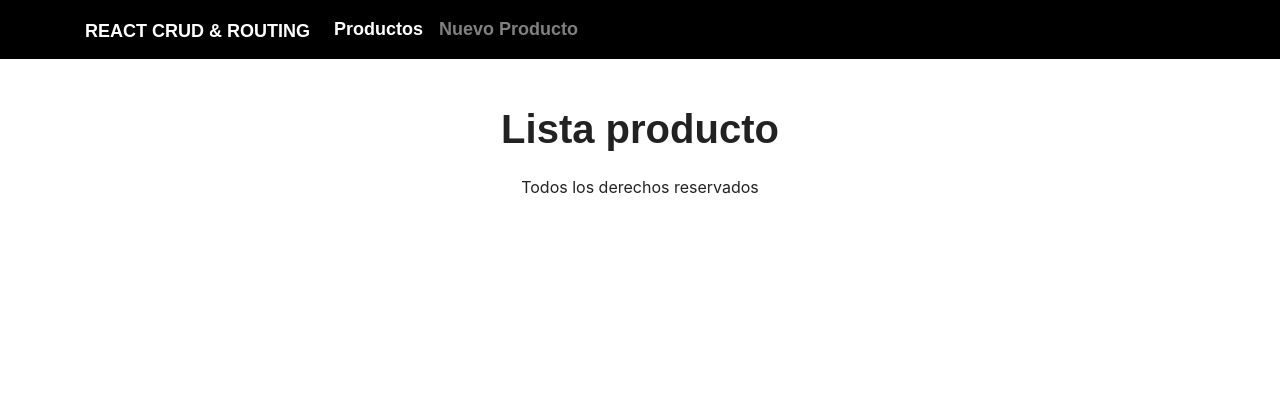
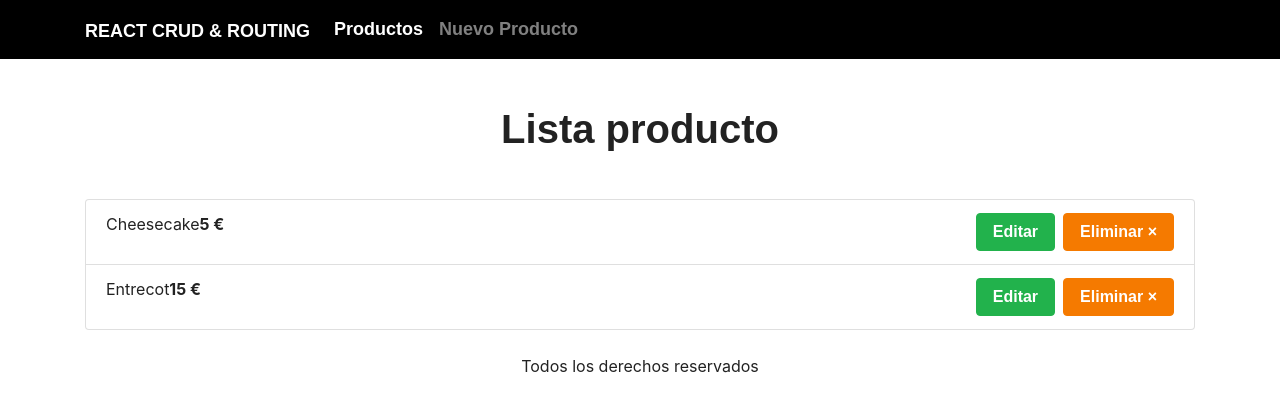
Before and after one commit to AdriLP94/app_routecrud_react, a React (Create React App) app: page /productos in a window 1280 px wide. Shown: the top 410 px of the page. Built offline with nearby package versions, Linux system fonts and the light colour scheme; data requests are answered from the project's data file; a web font is replaced by a local one.

Commit message:
Update ListaProductos.js

```diff
--- a/src/components/ListaProductos.js
+++ b/src/components/ListaProductos.js
@@ -1,10 +1,18 @@
-import React from 'react';
+import React, {Fragment} from 'react';
+import ElementoListaProducto from './ElementoListaProducto';
 
-const ListaProductos = () => {
+const ListaProductos = ({productos}) => {
     return (
-        <div>
+        <Fragment>
             <h1 className="text-center">Lista producto</h1>
-        </div>
+            <ul className="list-group mt-5">
+                {productos.map(producto => (
+                    <ElementoListaProducto
+                    key={producto.id}
+                    producto={producto}/>
+                ))}
+            </ul>
+        </Fragment>
     );
 };
 
```
